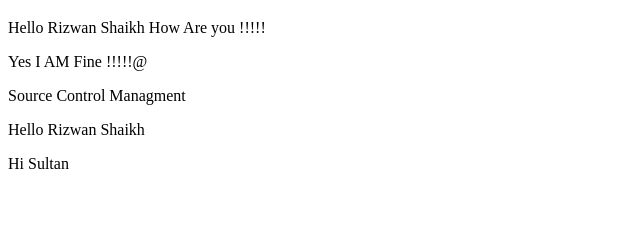
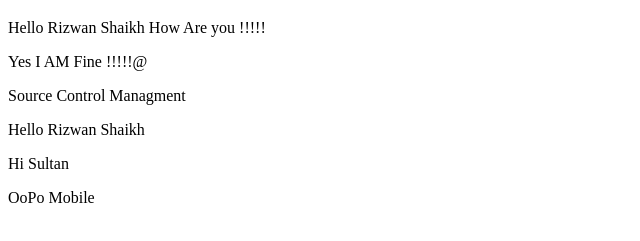
Before and after one commit to msultan27/Jenkins, a plain HTML site: page index.html in a window 1280 px wide. Shown: the part 61-302 px from the top of the page, without its empty margins (0-640 px from the left). Drawn offline with Linux system fonts and the light colour scheme.

Commit message:
add OoPo

```diff
--- a/index.html
+++ b/index.html
@@ -18,6 +18,7 @@
 
        <p> Hello Rizwan Shaikh  </p>
         <p> Hi Sultan </p>
+         <p>OoPo Mobile</p>
 
 </body>
 </html>
```
